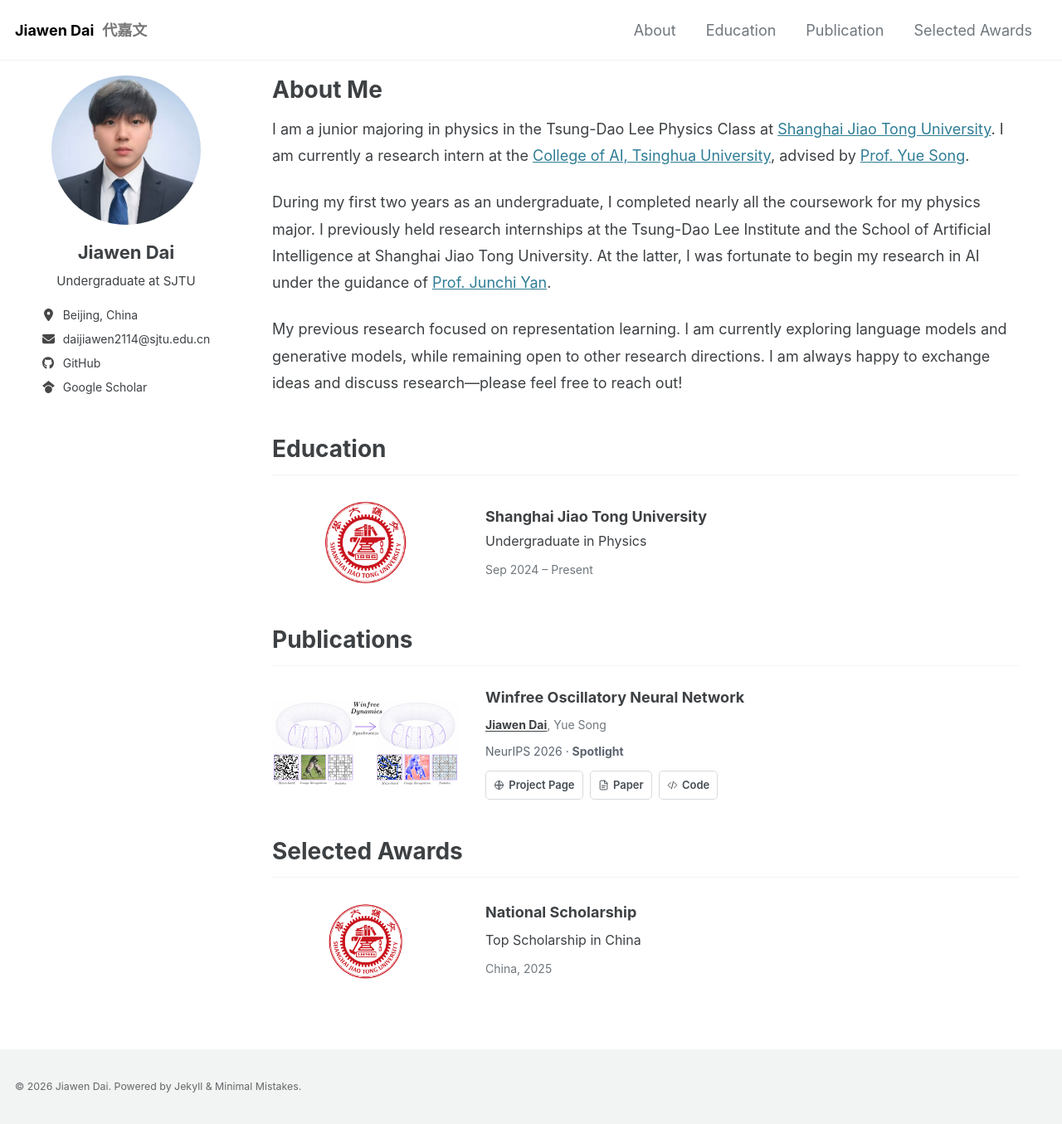
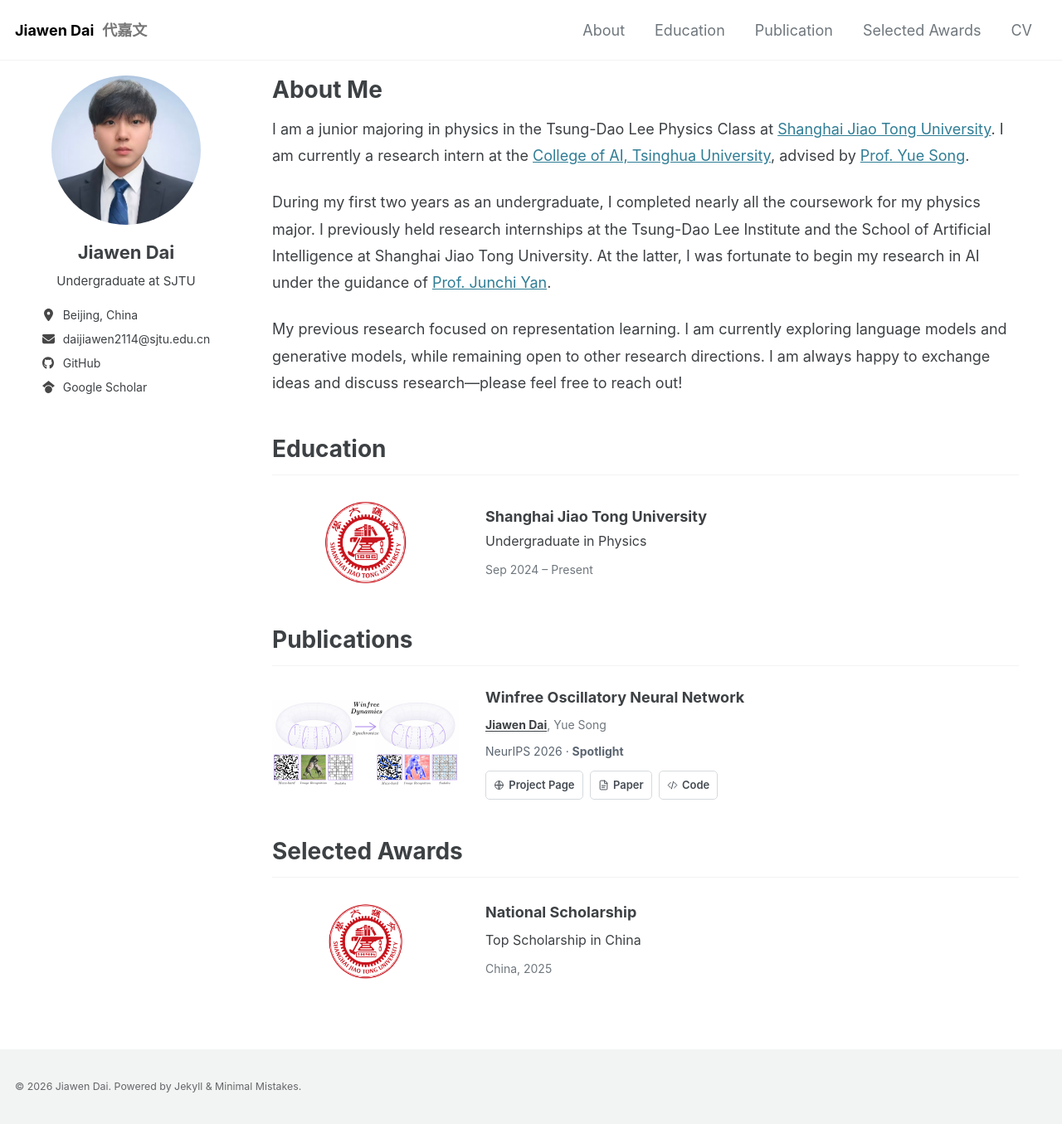
Before and after one commit to Jiawen-Dai/Homepage-Jiawen, a Jekyll site: the page built from index.md, in a window 1280 px wide and 1355 px high. Shown: the whole window at 83% size. Built offline with Jekyll 4.4.1, drawn with Linux system fonts in a browser that asks for light colours; cached includes are drawn as plain includes.

```diff
--- a/_data/navigation.yml
+++ b/_data/navigation.yml
@@ -7,3 +7,6 @@ main:
     url: "/#publication"
   - title: "Selected Awards"
     url: "/#selected-awards"
+  - title: "CV"
+    url: "/cv.pdf"
+    target: "_blank"
```
